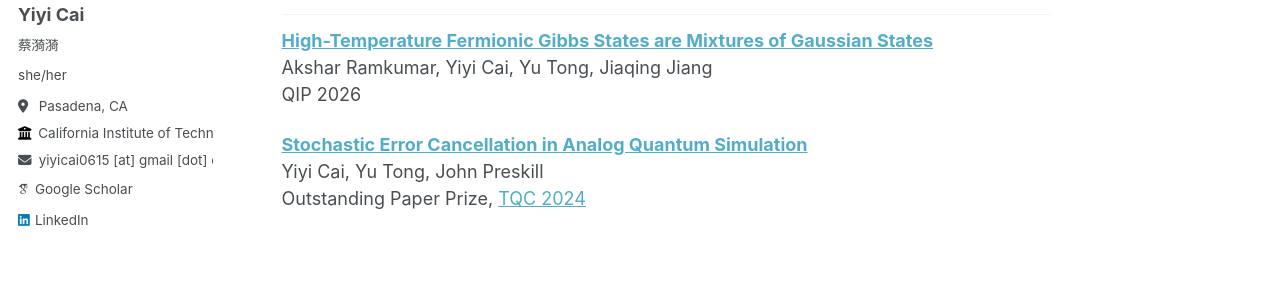
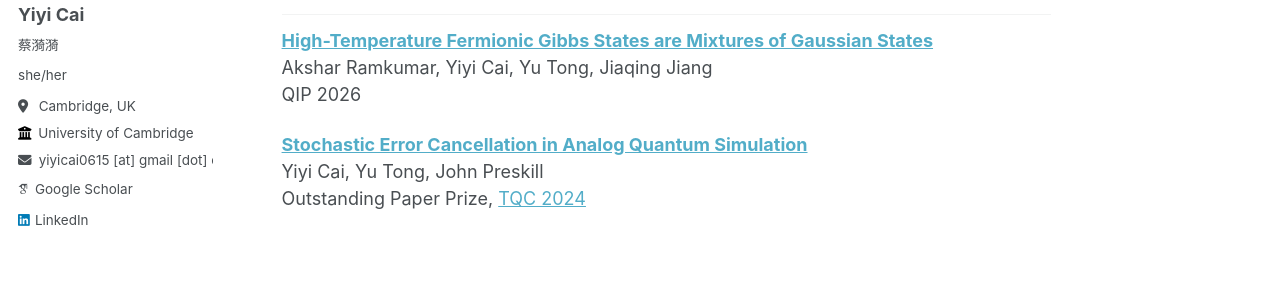
Before and after one commit to Yiyi-Cai/yiyi-cai.github.io, a Jekyll site: the page built from _pages/about.md, in a window 1280 px wide. Shown: the part 341-631 px from the top of the page. Built offline with Jekyll 4.4.1, drawn with Linux system fonts in a browser that asks for light colours; some web fonts are replaced.

Commit message:
Update _config.yml

```diff
--- a/_config.yml
+++ b/_config.yml
@@ -25,8 +25,8 @@ author:
   name             : "Yiyi Cai"
   chinese_name     :  "蔡漪漪"
   pronouns         : "she/her"
-  location         : " Pasadena, CA"
-  employer         : "California Institute of Technology"
+  location         : " Cambridge, UK"
+  employer         : "University of Cambridge"
   email            : " yiyicai0615 [at] gmail [dot] com"
 
 
```
